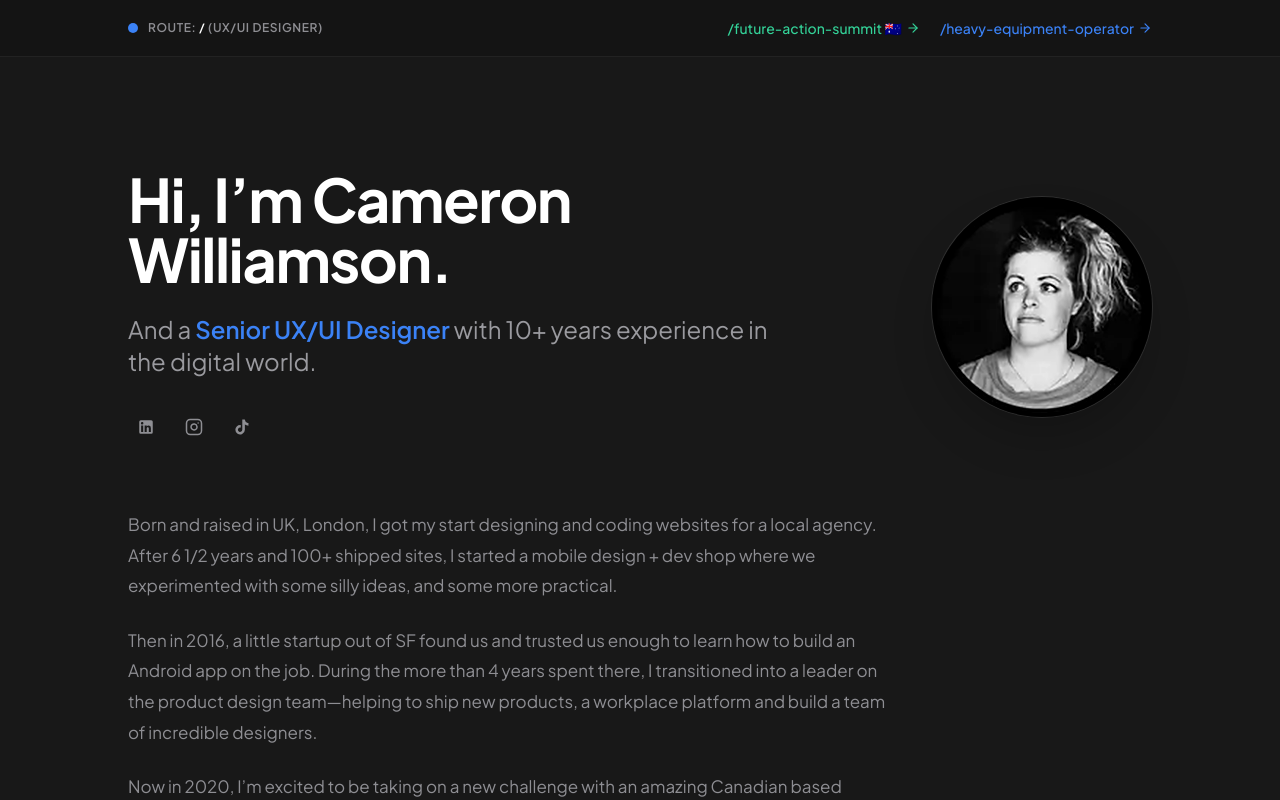
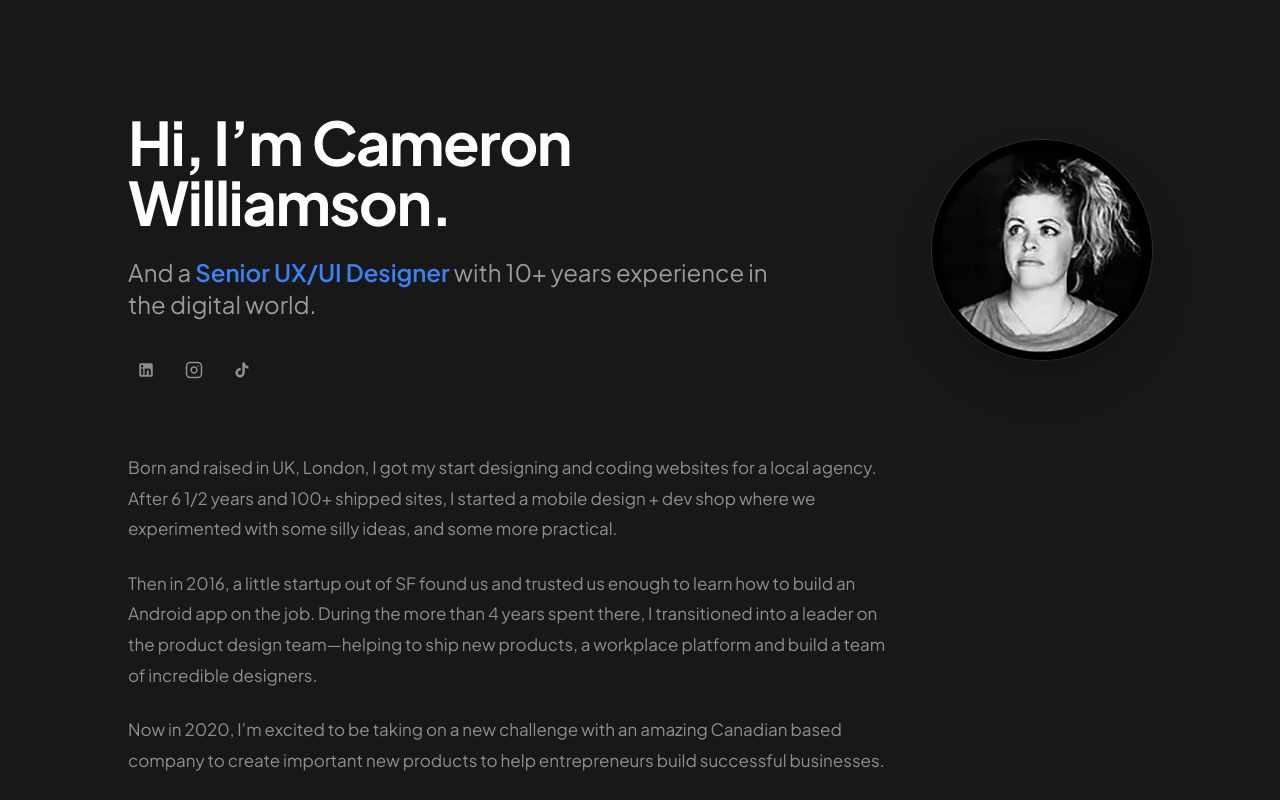
Before and after one commit to Mobirevo-Agency-2/eik_portfolio, a React (Vite) app: page / in a window 1280 px wide. Shown: the top 800 px of the page. Built offline with nearby package versions, Linux system fonts and the light colour scheme.

Commit message:
feat: hide cross-portfolio navigation banners across all pages for standalone experiences

```diff
--- a/src/App.tsx
+++ b/src/App.tsx
@@ -13,7 +13,6 @@ import { BlogPostPage } from './components/BlogPostPage';
 import { HeavyEquipmentPage } from './components/HeavyEquipmentPage';
 import { FutureActionSummitPage } from './components/FutureActionSummitPage';
 import { BlogPost, BLOG_POSTS } from './data/posts';
-import { ArrowRight } from 'lucide-react';
 
 export const App: React.FC = () => {
   const [currentRoute, setCurrentRoute] = useState<string>('home');
@@ -64,30 +63,6 @@ export const App: React.FC = () => {
     };
   }, []);
 
-  const navigateToHeavyEquipment = () => {
-    setCurrentRoute('heavy-equipment');
-    setSelectedPost(null);
-    document.title = 'Cameron Williamson — Heavy Equipment Operator';
-    window.history.pushState({}, '', '/heavy-equipment-operator');
-    window.scrollTo({ top: 0, behavior: 'smooth' });
-  };
-
-  const navigateToFutureActionSummit = () => {
-    setCurrentRoute('future-action-summit');
-    setSelectedPost(null);
-    document.title = 'Cameron Williamson — Future Action Summit Australia Delegate';
-    window.history.pushState({}, '', '/future-action-summit');
-    window.scrollTo({ top: 0, behavior: 'smooth' });
-  };
-
-  const navigateToHome = () => {
-    setCurrentRoute('home');
-    setSelectedPost(null);
-    document.title = 'Cameron Williamson — Senior UX/UI Designer';
-    window.history.pushState({}, '', '/');
-    window.scrollTo({ top: 0, behavior: 'smooth' });
-  };
-
   const handleSelectPost = (post: BlogPost) => {
     setSelectedPost(post);
     window.location.hash = `#blog/${post.slug}`;
@@ -101,22 +76,12 @@ export const App: React.FC = () => {
 
   // Render Future Action Summit Route
   if (currentRoute === 'future-action-summit') {
-    return (
-      <FutureActionSummitPage
-        onNavigateHome={navigateToHome}
-        onNavigateHeavyEquipment={navigateToHeavyEquipment}
-      />
-    );
+    return <FutureActionSummitPage />;
   }
 
   // Render Heavy Equipment Operator Route
   if (currentRoute === 'heavy-equipment') {
-    return (
-      <HeavyEquipmentPage
-        onNavigateHome={navigateToHome}
-        onNavigateFutureActionSummit={navigateToFutureActionSummit}
-      />
-    );
+    return <HeavyEquipmentPage />;
   }
 
   // Render Blog Post Page
@@ -130,40 +95,9 @@ export const App: React.FC = () => {
     );
   }
 
-  // Render UX/UI Design Portfolio Route
+  // Render UX/UI Design Portfolio Route (Clean, standalone)
   return (
     <div className="min-h-screen bg-[#181818] text-white selection:bg-blue-600 selection:text-white">
-      {/* Route Switcher / Header Badge */}
-      <div className="border-b border-white/[0.06] bg-[#141414]/90 backdrop-blur-md sticky top-0 z-40">
-        <div className="max-w-5xl lg:max-w-6xl mx-auto px-6 sm:px-12 lg:px-16 h-14 flex items-center justify-between">
-          <div className="flex items-center gap-2.5">
-            <span className="w-2.5 h-2.5 rounded-full bg-[#3b82f6]"></span>
-            <span className="text-xs font-semibold uppercase tracking-wider text-[#8e8e93]">
-              Route: <span className="text-white">/</span> (UX/UI Designer)
-            </span>
-          </div>
-
-          <div className="flex items-center gap-3 sm:gap-5">
-            <button
-              onClick={navigateToFutureActionSummit}
-              className="text-xs sm:text-sm font-medium text-emerald-400 hover:text-emerald-300 transition-colors flex items-center gap-1 group"
-            >
-              <span>/future-action-summit 🇦🇺</span>
-              <ArrowRight className="w-3.5 h-3.5 group-hover:translate-x-0.5 transition-transform" />
-            </button>
-
-            <button
-              onClick={navigateToHeavyEquipment}
-              className="text-xs sm:text-sm font-medium text-[#3b82f6] hover:text-blue-400 transition-colors flex items-center gap-1 group"
-            >
-              <span className="hidden sm:inline">/heavy-equipment-operator</span>
-              <span className="sm:hidden">/heavy-equip</span>
-              <ArrowRight className="w-3.5 h-3.5 group-hover:translate-x-0.5 transition-transform" />
-            </button>
-          </div>
-        </div>
-      </div>
-
       <main className="max-w-5xl lg:max-w-6xl mx-auto px-6 sm:px-12 lg:px-16 py-8">
         <Hero />
         <Skills />
--- a/src/components/FutureActionSummitPage.tsx
+++ b/src/components/FutureActionSummitPage.tsx
@@ -1,7 +1,6 @@
 import React, { useState } from 'react';
 import {
   ShieldCheck,
-  ArrowLeft,
   ArrowRight,
   Globe,
   Leaf,
@@ -24,15 +23,7 @@ import avatarFleece from '../assets/avatar_fleece_hd.png';
 import avatarAtika from '../assets/avatar_atika.png';
 import avatarJane from '../assets/avatar_jane.png';
 
-interface FutureActionSummitPageProps {
-  onNavigateHome?: () => void;
-  onNavigateHeavyEquipment?: () => void;
-}
-
-export const FutureActionSummitPage: React.FC<FutureActionSummitPageProps> = ({
-  onNavigateHome,
-  onNavigateHeavyEquipment,
-}) => {
+export const FutureActionSummitPage: React.FC = () => {
   // Testimonials Carousel state
   const endorsements = [
     {
@@ -83,42 +74,6 @@ export const FutureActionSummitPage: React.FC<FutureActionSummitPageProps> = ({
 
   return (
     <div className="min-h-screen bg-[#181818] text-white selection:bg-blue-600 selection:text-white">
-      {/* Route Switcher / Sticky Header Badge */}
-      <div className="border-b border-white/[0.06] bg-[#141414]/90 backdrop-blur-md sticky top-0 z-40">
-        <div className="max-w-5xl lg:max-w-6xl mx-auto px-6 sm:px-12 lg:px-16 h-14 flex items-center justify-between">
-          <div className="flex items-center gap-2.5">
-            <span className="w-2.5 h-2.5 rounded-full bg-emerald-400 animate-pulse"></span>
-            <span className="text-xs font-semibold uppercase tracking-wider text-[#8e8e93] flex items-center gap-2">
-              Route: <span className="text-white">/future-action-summit</span>
-              <span className="hidden md:inline-block px-2 py-0.5 rounded text-[10px] font-bold bg-blue-500/10 text-blue-400 border border-blue-500/20">
-                Official Delegate Dossier 🇦🇺
-              </span>
-            </span>
-          </div>
-
-          <div className="flex items-center gap-4">
-            {onNavigateHome && (
-              <button
-                onClick={onNavigateHome}
-                className="text-xs sm:text-sm font-medium text-[#8e8e93] hover:text-white transition-colors flex items-center gap-1"
-              >
-                <ArrowLeft className="w-3.5 h-3.5" />
-                <span className="hidden sm:inline">Portfolio</span>
-              </button>
-            )}
-            {onNavigateHeavyEquipment && (
-              <button
-                onClick={onNavigateHeavyEquipment}
-                className="text-xs sm:text-sm font-medium text-[#3b82f6] hover:text-blue-400 transition-colors flex items-center gap-1"
-              >
-                <span>/heavy-equipment</span>
-                <ArrowRight className="w-3.5 h-3.5" />
-              </button>
-            )}
-          </div>
-        </div>
-      </div>
-
       <main className="max-w-5xl lg:max-w-6xl mx-auto px-6 sm:px-12 lg:px-16 py-8">
         {/* 1. HERO SECTION */}
         <section className="pt-10 sm:pt-16 pb-16 sm:pb-20">
--- a/src/components/HeavyEquipmentPage.tsx
+++ b/src/components/HeavyEquipmentPage.tsx
@@ -17,15 +17,7 @@ import avatarFleece from '../assets/avatar_fleece_hd.png';
 import avatarAtika from '../assets/avatar_atika.png';
 import avatarJane from '../assets/avatar_jane.png';
 
-interface HeavyEquipmentPageProps {
-  onNavigateHome?: () => void;
-  onNavigateFutureActionSummit?: () => void;
-}
-
-export const HeavyEquipmentPage: React.FC<HeavyEquipmentPageProps> = ({
-  onNavigateHome,
-  onNavigateFutureActionSummit,
-}) => {
+export const HeavyEquipmentPage: React.FC = () => {
   // Testimonials Carousel state
   const testimonials = [
     {
@@ -64,38 +56,6 @@ export const HeavyEquipmentPage: React.FC<HeavyEquipmentPageProps> = ({
 
   return (
     <div className="min-h-screen bg-[#181818] text-white selection:bg-blue-600 selection:text-white">
-      {/* Route Switcher / Header Badge */}
-      <div className="border-b border-white/[0.06] bg-[#141414]/90 backdrop-blur-md sticky top-0 z-40">
-        <div className="max-w-5xl lg:max-w-6xl mx-auto px-6 sm:px-12 lg:px-16 h-14 flex items-center justify-between">
-          <div className="flex items-center gap-2.5">
-            <span className="w-2.5 h-2.5 rounded-full bg-[#3b82f6] animate-pulse"></span>
-            <span className="text-xs font-semibold uppercase tracking-wider text-[#8e8e93]">
-              Route: <span className="text-white">/heavy-equipment-operator</span>
-            </span>
-          </div>
-          <div className="flex items-center gap-4">
-            {onNavigateHome && (
-              <button
-                onClick={onNavigateHome}
-                className="text-xs sm:text-sm font-medium text-[#8e8e93] hover:text-white transition-colors flex items-center gap-1.5"
-              >
-                <ArrowLeft className="w-3.5 h-3.5" />
-                <span className="hidden sm:inline">Portfolio</span>
-              </button>
-            )}
-            {onNavigateFutureActionSummit && (
-              <button
-                onClick={onNavigateFutureActionSummit}
-                className="text-xs sm:text-sm font-medium text-[#3b82f6] hover:text-blue-400 transition-colors flex items-center gap-1.5"
-              >
-                <span>/future-action-summit</span>
-                <ArrowRight className="w-3.5 h-3.5" />
-              </button>
-            )}
-          </div>
-        </div>
-      </div>
-
       <main className="max-w-5xl lg:max-w-6xl mx-auto px-6 sm:px-12 lg:px-16 py-8">
         {/* 1. HERO SECTION */}
         <section className="pt-12 sm:pt-20 pb-16 sm:pb-24">
```
